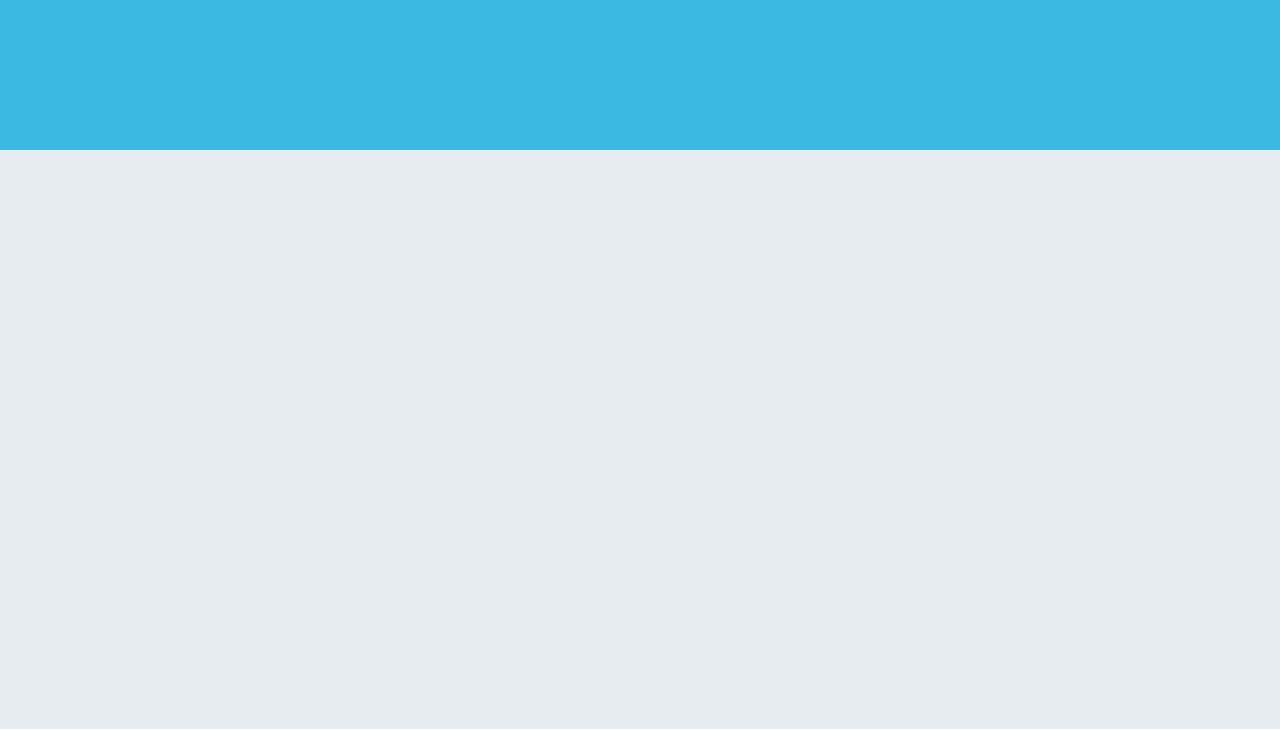
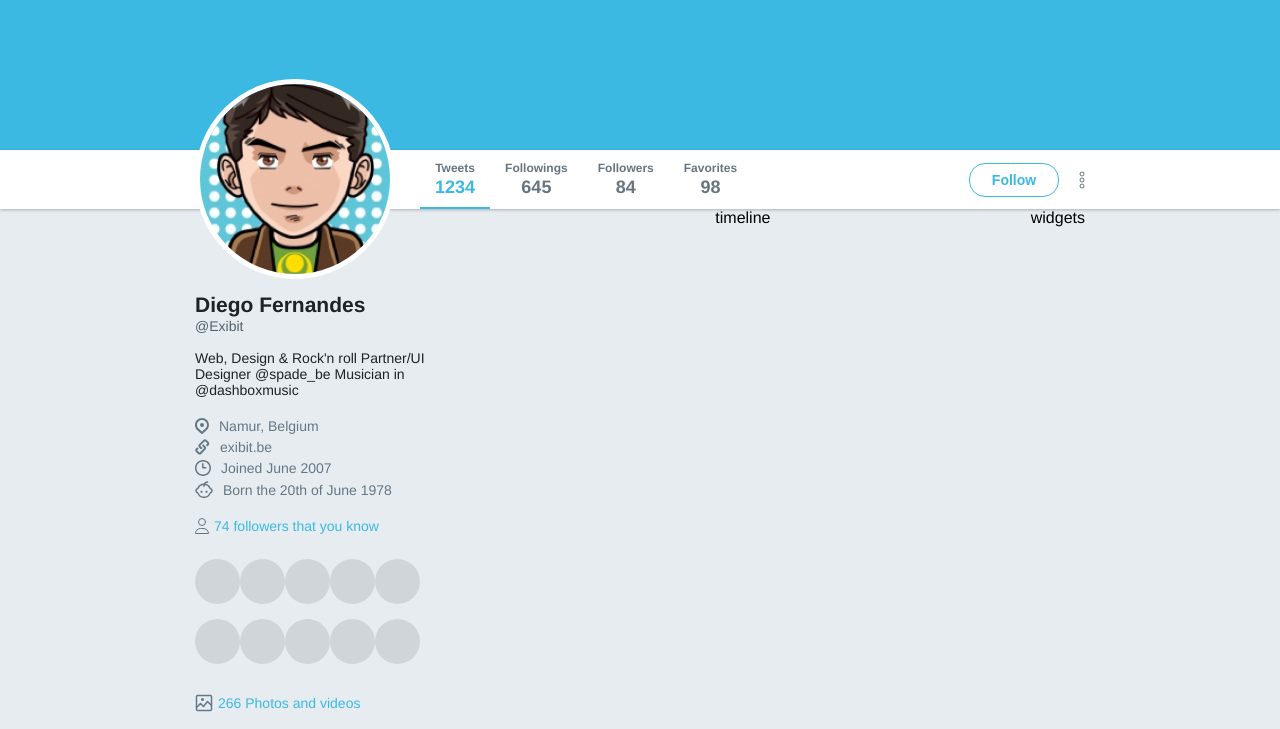
Before and after one commit to SdnSantos/Copia_Twitter_Rocketseat, a plain HTML site: page index.html in a window 1280 px wide. Shown: the part 276-1005 px from the top of the page. Before the commit the page ends 800 px from the top, so only its background shows below. Drawn offline with Linux system fonts and the light colour scheme.

Commit message:
Profile feito

```diff
--- a/index.html
+++ b/index.html
@@ -33,5 +33,104 @@
     <div class="banner">
       <h1>Twitter da Rocketseat</h1>
     </div>
+
+    <div class="bar">
+      <div class="content">
+        <ul>
+          <li class="active">
+            <span>Tweets</span>
+            <strong>1234</strong>
+          </li>
+          <li>
+            <span>Followings</span>
+            <strong>645</strong>
+          </li>
+          <li>
+            <span>Followers</span>
+            <strong>84</strong>
+          </li>
+          <li>
+            <span>Favorites</span>
+            <strong>98</strong>
+          </li>
+        </ul>
+
+        <div class="actions">
+          <button>Follow</button>
+          <img src="./images/more.svg" alt="More" />
+        </div>
+      </div>
+    </div>
+
+    <div class="wrapper-content content">
+      <aside class="profile">
+        <img class="avatar" src="./images/avatar.png" alt="Diego Fernandes" />
+        <h1>Diego Fernandes</h1>
+        <span>@Exibit</span>
+        <p>
+          Web, Design & Rock'n roll Partner/UI Designer @spade_be Musician in
+          @dashboxmusic
+        </p>
+        <ul>
+          <li>
+            <img src="./images/place.svg" alt="place" />
+            Namur, Belgium
+          </li>
+          <li>
+            <img src="./images/url.svg" alt="Url" />
+            exibit.be
+          </li>
+          <li>
+            <img src="./images/joined.svg" alt="Joined" />
+            Joined June 2007
+          </li>
+          <li>
+            <img src="./images/born.svg" alt="Born" />
+            Born the 20th of June 1978
+          </li>
+        </ul>
+
+        <div class="widget followers">
+          <strong>
+            <img src="/images/followers.svg" alt="Followers" />
+            74 followers that you know
+          </strong>
+
+          <ul>
+            <li></li>
+            <li></li>
+            <li></li>
+            <li></li>
+            <li></li>
+            <li></li>
+            <li></li>
+            <li></li>
+            <li></li>
+            <li></li>
+          </ul>
+        </div>
+
+        <div class="widget images">
+          <strong>
+            <img src="/images/images.svg" alt="Followers" />
+            266 Photos and videos
+          </strong>
+          <ul>
+            <li></li>
+            <li></li>
+            <li></li>
+            <li></li>
+            <li></li>
+            <li></li>
+          </ul>
+        </div>
+      </aside>
+      <section class="timeline">
+        timeline
+      </section>
+      <aside class="widgets">
+        widgets
+      </aside>
+    </div>
   </body>
 </html>
--- a/style.css
+++ b/style.css
@@ -106,3 +106,178 @@ div.banner {
   justify-content: center;
   color: #fff;
 }
+
+div.bar {
+  height: 59px;
+  background: #fff;
+  box-shadow: 0 1px 3px rgba(0, 0, 0, 0.25);
+}
+
+div.bar .content {
+  display: flex;
+  justify-content: space-between;
+  align-items: center;
+  padding-left: 255px;
+  height: 100%;
+}
+
+div.bar .content ul {
+  display: flex;
+  list-style: none;
+  height: 100%;
+}
+
+div.bar .content ul li {
+  display: flex;
+  flex-direction: column;
+  align-items: center;
+  justify-content: center;
+  padding: 0 15px;
+  position: relative;
+}
+
+div.bar .content ul li.active::after {
+  content: "";
+  width: 100%;
+  height: 2px;
+  position: absolute;
+  bottom: 0;
+  left: 0;
+  background: #3bb9e3;
+}
+
+div.bar .content ul li span {
+  color: #667580;
+  font-size: 12px;
+  font-weight: bold;
+}
+
+div.bar .content ul li strong {
+  color: #667580;
+  font-size: 18px;
+  font-weight: bold;
+  margin-top: 2px;
+}
+
+div.bar .content ul li.active strong {
+  color: #3bb9e3;
+}
+
+div.bar .content .actions {
+  display: flex;
+}
+
+div.bar .content .actions button {
+  height: 34px;
+  display: flex;
+  align-items: center;
+  justify-content: center;
+  width: 90px;
+  font-weight: bold;
+  font-size: 14px;
+  color: #3bb9e3;
+  border: 1px solid #3bb9e3;
+  border-radius: 16px;
+  background: #fff;
+  margin-right: 20px;
+}
+
+div.wrapper-content {
+  display: flex;
+  justify-content: space-between;
+}
+
+div.wrapper-content aside.profile {
+  width: 260px;
+}
+
+div.wrapper-content aside.profile img.avatar {
+  width: 200px;
+  height: 200px;
+  border-radius: 50%;
+  border: 5px solid #fff;
+  margin-top: -130px;
+}
+
+div.wrapper-content aside.profile h1 {
+  font-size: 21px;
+  color: #1f2226;
+  margin-top: 10px;
+}
+
+div.wrapper-content aside.profile span {
+  font-size: 14px;
+  color: #53626c;
+}
+
+div.wrapper-content aside.profile p {
+  font-size: 14px;
+  color: #1f2226;
+  margin-top: 15px;
+}
+
+div.wrapper-content aside.profile ul {
+  margin-top: 20px;
+  list-style: none;
+}
+
+div.wrapper-content aside.profile li {
+  font-size: 14px;
+  color: #657786;
+  display: flex;
+  align-items: center;
+  margin-top: 5px;
+}
+
+div.wrapper-content aside.profile li::first-child {
+  margin-top: 0;
+}
+
+div.wrapper-content aside.profile li img {
+  margin-right: 10px;
+}
+
+div.wrapper-content aside.profile .widget {
+  margin-top: 20px;
+}
+
+div.wrapper-content aside.profile .widget strong {
+  font-weight: normal;
+  color: #3bb9e3;
+  font-size: 14px;
+  display: flex;
+  align-items: center;
+}
+
+div.wrapper-content aside.profile .widget strong img {
+  margin-right: 5px;
+}
+
+div.wrapper-content aside.profile .followers ul {
+  list-style: none;
+  display: flex;
+  flex-wrap: wrap;
+}
+
+div.wrapper-content aside.profile .followers ul li {
+  height: 45px;
+  width: 45px;
+  background: #d0d5d9;
+  border-radius: 50%;
+  flex-shrink: 0;
+  margin: 5px 0 10px;
+}
+
+div.wrapper-content aside.profile .images ul {
+  list-style: none;
+  display: flex;
+  flex-wrap: wrap;
+}
+
+div.wrapper-content aside.profile .images ul li {
+  height: 80 px;
+  width: 80px;
+  background: #d0d5d9;
+  flex-shrink: 0;
+  margin: 0 5px 10px;
+}
```
